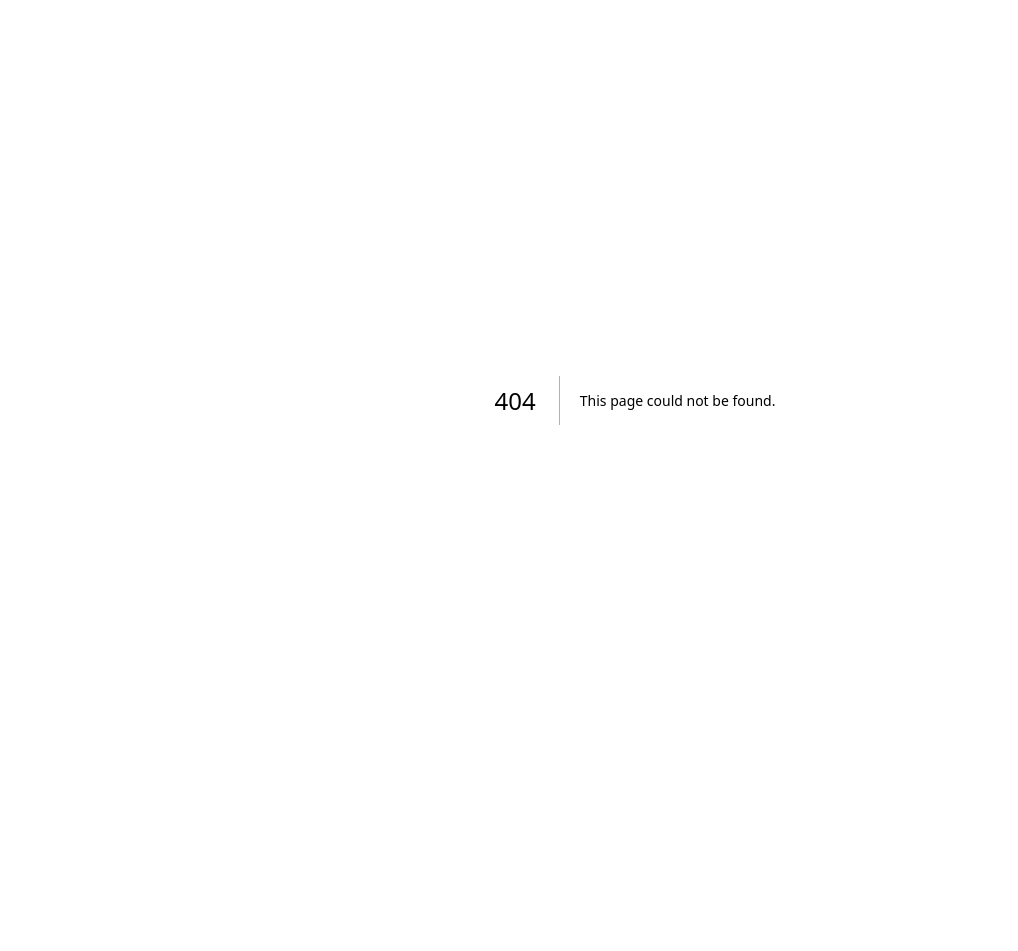
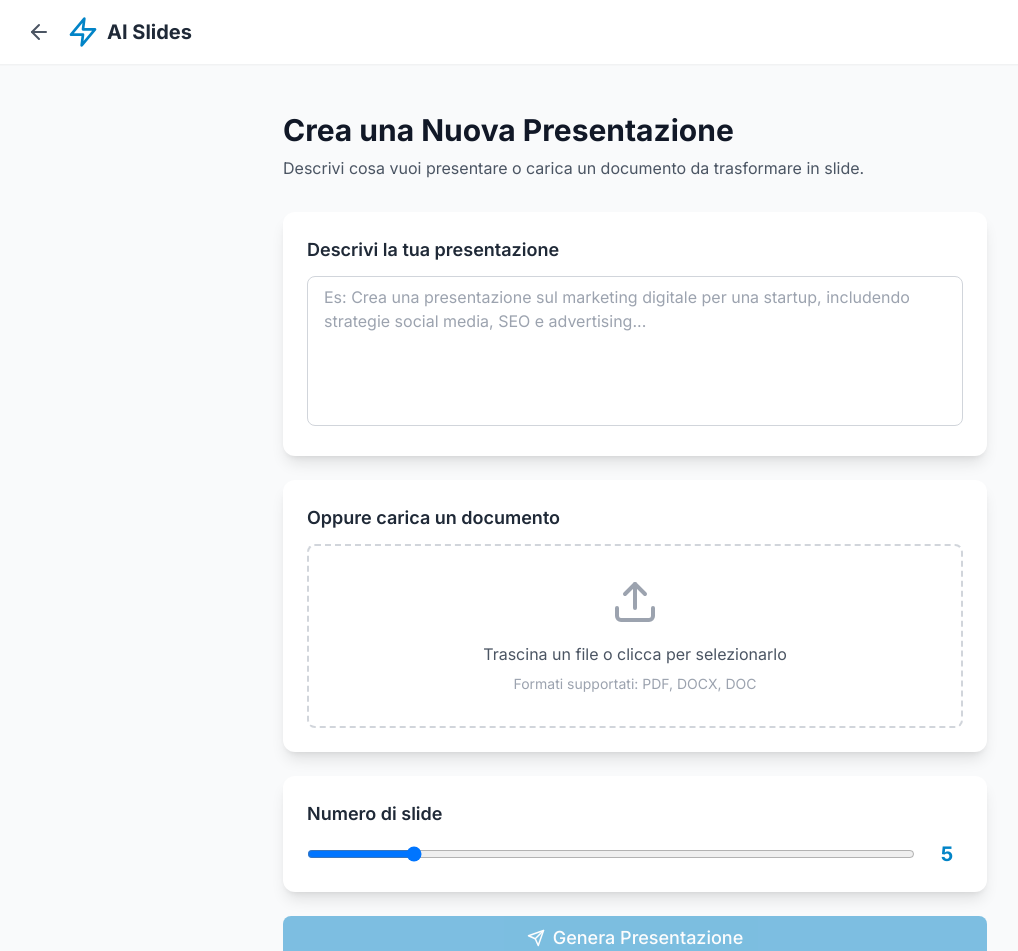
Before and after one commit to papeamadou815-boop/ai-slides-generator, a Next.js app: page /generate in a window 1280 px wide. Before the commit this address had no page. Shown: the top 951 px of the page, without its empty margins (5-1023 px from the left). Before the commit the page ends 800 px from the top, so only its background shows below. Built offline with nearby package versions, Linux system fonts and the light colour scheme; no server answers; sample sign-in values are in the browser's storage.

Commit message:
Add presentation generation page with file upload

```diff
--- /dev/null
+++ b/src/app/generate/page.tsx
@@ -0,0 +1,210 @@
+'use client'
+
+import { useSession } from 'next-auth/react'
+import { useRouter } from 'next/navigation'
+import { useEffect, useState, useCallback } from 'react'
+import Link from 'next/link'
+import toast from 'react-hot-toast'
+import { useDropzone } from 'react-dropzone'
+import { FiZap, FiArrowLeft, FiUpload, FiFile, FiX, FiSend } from 'react-icons/fi'
+
+export default function GeneratePage() {
+  const { data: session, status } = useSession()
+  const router = useRouter()
+  const [prompt, setPrompt] = useState('')
+  const [file, setFile] = useState<File | null>(null)
+  const [loading, setLoading] = useState(false)
+  const [numSlides, setNumSlides] = useState(5)
+
+  useEffect(() => {
+    if (status === 'unauthenticated') {
+      router.push('/login')
+    }
+  }, [status, router])
+
+  const onDrop = useCallback((acceptedFiles: File[]) => {
+    if (acceptedFiles.length > 0) {
+      setFile(acceptedFiles[0])
+    }
+  }, [])
+
+  const { getRootProps, getInputProps, isDragActive } = useDropzone({
+    onDrop,
+    accept: {
+      'application/pdf': ['.pdf'],
+      'application/vnd.openxmlformats-officedocument.wordprocessingml.document': ['.docx'],
+      'application/msword': ['.doc']
+    },
+    maxFiles: 1
+  })
+
+  const handleSubmit = async (e: React.FormEvent) => {
+    e.preventDefault()
+
+    if (!prompt && !file) {
+      toast.error('Inserisci un prompt o carica un documento')
+      return
+    }
+
+    setLoading(true)
+
+    try {
+      const formData = new FormData()
+      formData.append('prompt', prompt)
+      formData.append('numSlides', numSlides.toString())
+      if (file) {
+        formData.append('file', file)
+      }
+
+      const res = await fetch('/api/generate', {
+        method: 'POST',
+        body: formData,
+      })
+
+      const data = await res.json()
+
+      if (!res.ok) {
+        throw new Error(data.error || 'Errore durante la generazione')
+      }
+
+      toast.success('Presentazione generata!')
+      router.push('/presentation/' + data.id)
+    } catch (error: any) {
+      toast.error(error.message)
+    } finally {
+      setLoading(false)
+    }
+  }
+
+  if (status === 'loading') {
+    return (
+      <div className="min-h-screen flex items-center justify-center">
+        <div className="animate-spin rounded-full h-12 w-12 border-t-2 border-b-2 border-primary-600"></div>
+      </div>
+    )
+  }
+
+  return (
+    <div className="min-h-screen bg-gray-50">
+      {/* Header */}
+      <nav className="flex justify-between items-center px-8 py-4 bg-white shadow-sm">
+        <div className="flex items-center gap-4">
+          <Link href="/dashboard" className="text-gray-600 hover:text-gray-800">
+            <FiArrowLeft className="w-6 h-6" />
+          </Link>
+          <div className="flex items-center gap-2">
+            <FiZap className="w-8 h-8 text-primary-600" />
+            <span className="text-xl font-bold text-gray-800">AI Slides</span>
+          </div>
+        </div>
+      </nav>
+
+      <main className="max-w-3xl mx-auto px-8 py-12">
+        <h1 className="text-3xl font-bold text-gray-900 mb-2">
+          Crea una Nuova Presentazione
+        </h1>
+        <p className="text-gray-600 mb-8">
+          Descrivi cosa vuoi presentare o carica un documento da trasformare in slide.
+        </p>
+
+        <form onSubmit={handleSubmit} className="space-y-6">
+          {/* Prompt Input */}
+          <div className="card">
+            <label className="block text-lg font-semibold text-gray-800 mb-3">
+              Descrivi la tua presentazione
+            </label>
+            <textarea
+              value={prompt}
+              onChange={(e) => setPrompt(e.target.value)}
+              className="input-field min-h-[150px] resize-none"
+              placeholder="Es: Crea una presentazione sul marketing digitale per una startup, includendo strategie social media, SEO e advertising..."
+            />
+          </div>
+
+          {/* File Upload */}
+          <div className="card">
+            <label className="block text-lg font-semibold text-gray-800 mb-3">
+              Oppure carica un documento
+            </label>
+
+            {file ? (
+              <div className="flex items-center justify-between p-4 bg-primary-50 rounded-lg">
+                <div className="flex items-center gap-3">
+                  <FiFile className="w-8 h-8 text-primary-600" />
+                  <div>
+                    <p className="font-medium text-gray-800">{file.name}</p>
+                    <p className="text-sm text-gray-500">
+                      {(file.size / 1024 / 1024).toFixed(2)} MB
+                    </p>
+                  </div>
+                </div>
+                <button
+                  type="button"
+                  onClick={() => setFile(null)}
+                  className="p-2 text-gray-500 hover:text-red-500"
+                >
+                  <FiX className="w-5 h-5" />
+                </button>
+              </div>
+            ) : (
+              <div
+                {...getRootProps()}
+                className={`border-2 border-dashed rounded-lg p-8 text-center cursor-pointer transition-colors ${
+                  isDragActive ? 'border-primary-500 bg-primary-50' : 'border-gray-300 hover:border-primary-400'
+                }`}
+              >
+                <input {...getInputProps()} />
+                <FiUpload className="w-12 h-12 text-gray-400 mx-auto mb-4" />
+                <p className="text-gray-600 mb-2">
+                  {isDragActive ? 'Rilascia il file qui...' : 'Trascina un file o clicca per selezionarlo'}
+                </p>
+                <p className="text-sm text-gray-400">
+                  Formati supportati: PDF, DOCX, DOC
+                </p>
+              </div>
+            )}
+          </div>
+
+          {/* Number of Slides */}
+          <div className="card">
+            <label className="block text-lg font-semibold text-gray-800 mb-3">
+              Numero di slide
+            </label>
+            <div className="flex items-center gap-4">
+              <input
+                type="range"
+                min="3"
+                max="15"
+                value={numSlides}
+                onChange={(e) => setNumSlides(parseInt(e.target.value))}
+                className="flex-1"
+              />
+              <span className="text-xl font-bold text-primary-600 w-8 text-center">
+                {numSlides}
+              </span>
+            </div>
+          </div>
+
+          {/* Submit Button */}
+          <button
+            type="submit"
+            disabled={loading || (!prompt && !file)}
+            className="btn-primary w-full py-4 text-lg flex items-center justify-center gap-2 disabled:opacity-50"
+          >
+            {loading ? (
+              <>
+                <div className="animate-spin rounded-full h-5 w-5 border-t-2 border-b-2 border-white"></div>
+                Generazione in corso...
+              </>
+            ) : (
+              <>
+                <FiSend />
+                Genera Presentazione
+              </>
+            )}
+          </button>
+        </form>
+      </main>
+    </div>
+  )
+}
```
